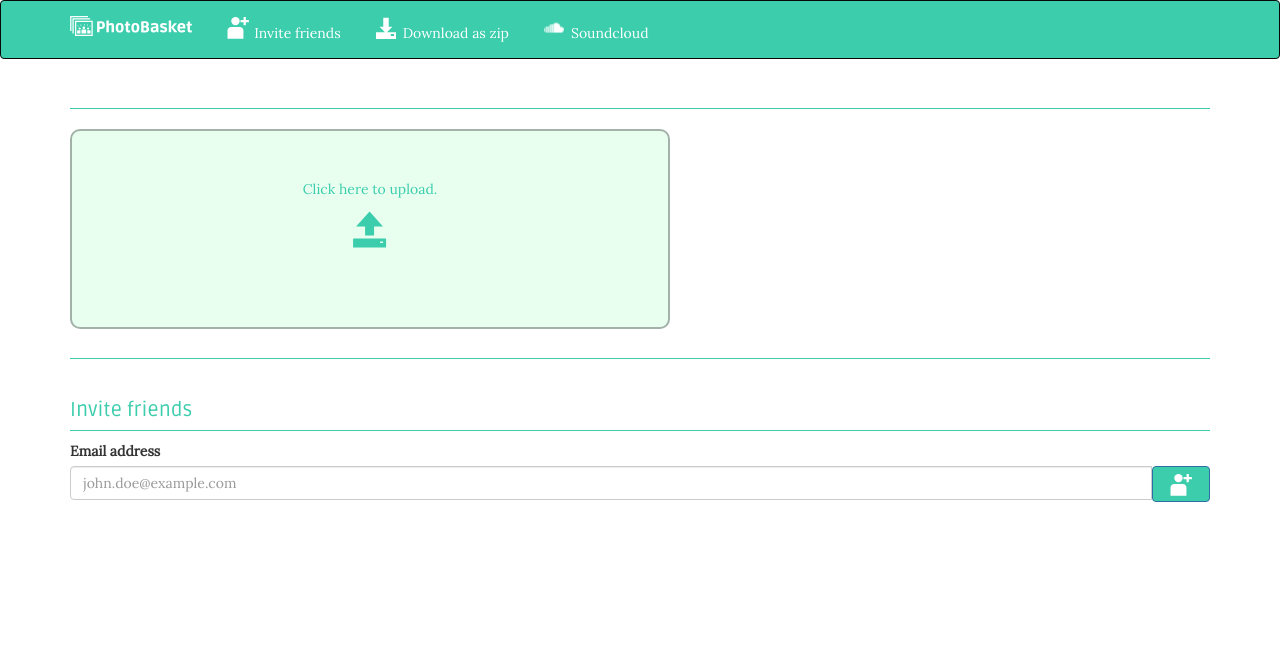
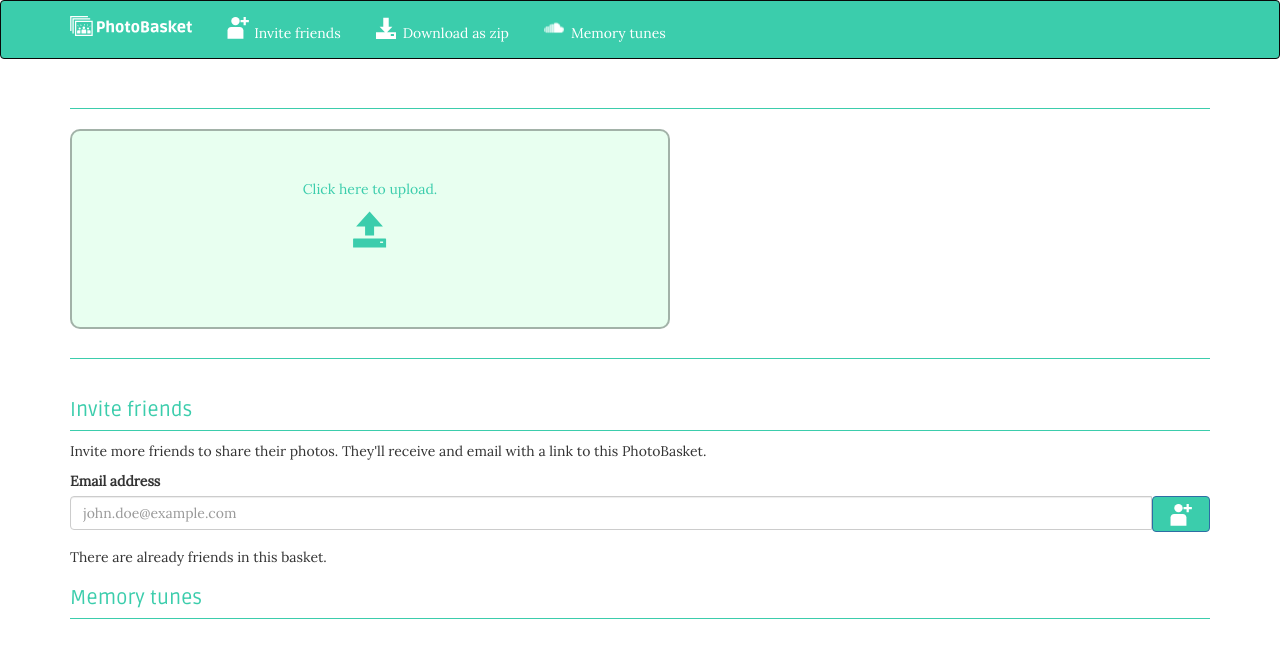
Before and after one commit to photobasket/photobasket, a PHP site: page /album.html in a window 1280 px wide. Shown: the top 658 px of the page. Run offline with PHP 8.4, Linux system fonts and the light colour scheme.

Commit message:
load soundcloud url

```diff
--- a/frontend/album.html
+++ b/frontend/album.html
@@ -34,9 +34,9 @@
         </div>
         <div id="navbar" class="collapse navbar-collapse">
           <ul class="nav navbar-nav">
-            <li><a href="#"><span class="icn icn-add-friends"></span>Invite friends</a></li>
+            <li><a href="#invite_friends"><span class="icn icn-add-friends"></span>Invite friends</a></li>
             <li><a href="" class="js-download-all"><span class="icn icn-download"></span>Download as zip</a></li>
-            <li><a href="#contact"><span class="icn icn-soundcloud"></span>Soundcloud</a></li>
+            <li><a href="#memory_tunes"><span class="icn icn-soundcloud"></span>Memory tunes</a></li>
           </ul>
         </div><!--/.nav-collapse -->
       </div>
@@ -56,9 +56,11 @@
       <div class="album" itemscope itemtype="http://schema.org/ImageGallery">
       </div>
 
-      <h1 class="heading">Invite friends</h1>
+      <h1 class="heading" id="invite_friends">Invite friends</h1>
 
-      <form id="frmOptions" method="post" class="span12">
+      Invite more friends to share their photos. They'll receive and email with a link to this PhotoBasket.
+
+      <form id="frmOptions" method="post" class="span12 invite-form">
         <div class="row-fluid">
           <div class="form-group">
             <label class="control-label" for="email">Email address</label>
@@ -69,6 +71,12 @@
           </div>
         </div>
       </form>
+
+      There are already <span class="js-number-of-friends"></span> friends in this basket.
+
+      <h1 class="heading" id="memory_tunes">Memory tunes</h1>
+
+      <span class="js-soundcloud"></span>
 
       <!-- Root element of PhotoSwipe. Must have class pswp. -->
       <div class="pswp" tabindex="-1" role="dialog" aria-hidden="true">
--- a/frontend/application.js
+++ b/frontend/application.js
@@ -15,6 +15,8 @@ function showAlbum(data) {
   $('h1.album-title').text(data.name);
   $('h1.album-pictures').text(data.images.length + " pictures shared");
   $('.js-download-all').prop('href', data.download_url);
+  $('.js-number-of-friends').text(data.users.length);
+  $('.js-soundcloud').append('<iframe width="100%" height="166" scrolling="no" frameborder="no" src="https://w.soundcloud.com/player/?url=' + data.soundcloud_url + '&amp;color=ff5500&amp;auto_play=false&amp;hide_related=false&amp;show_comments=true&amp;show_user=true&amp;show_reposts=false"></iframe>');
 
   for (var i = 0; i < data.images.length; i++) {
     $('.container .album').append(
--- a/frontend/style.css
+++ b/frontend/style.css
@@ -96,3 +96,7 @@
 body {
   font-family: 'Lora', serif;
 }
+
+.invite-form {
+  margin-top: 10px;
+}
```
